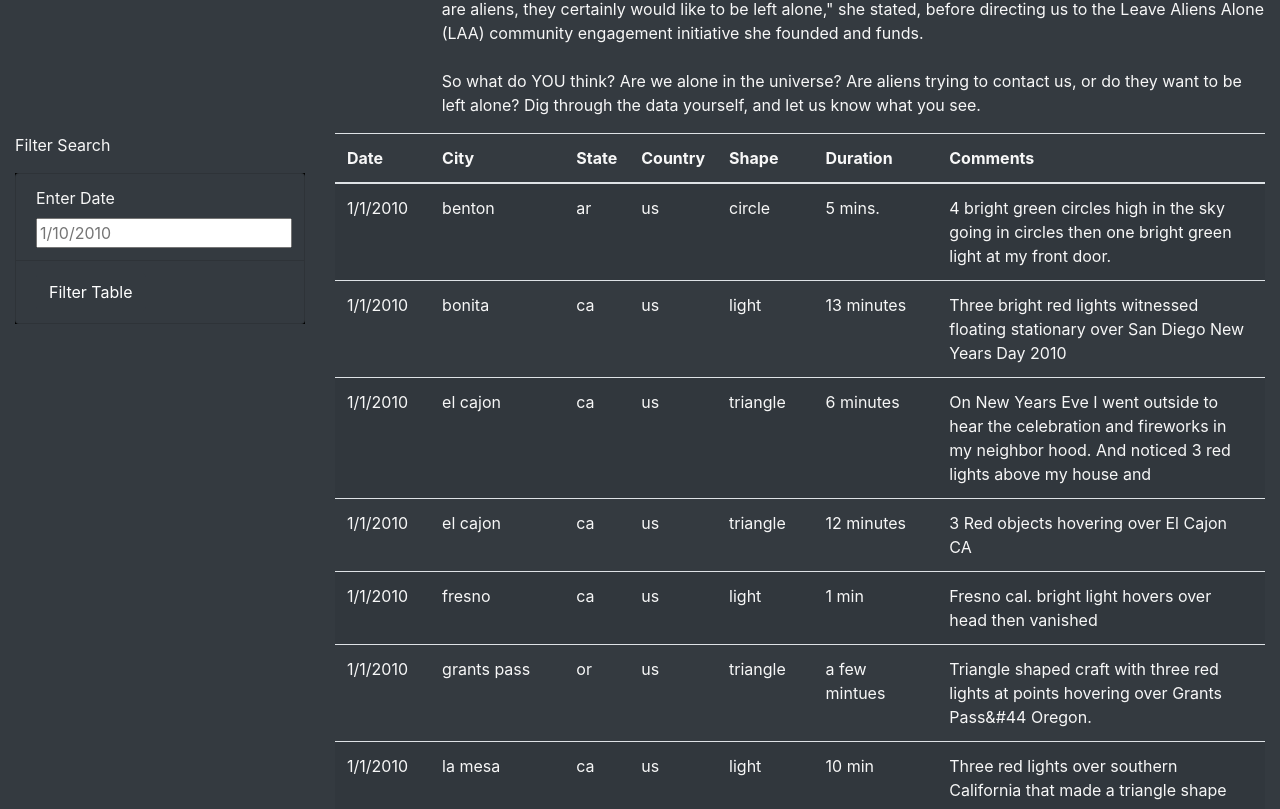
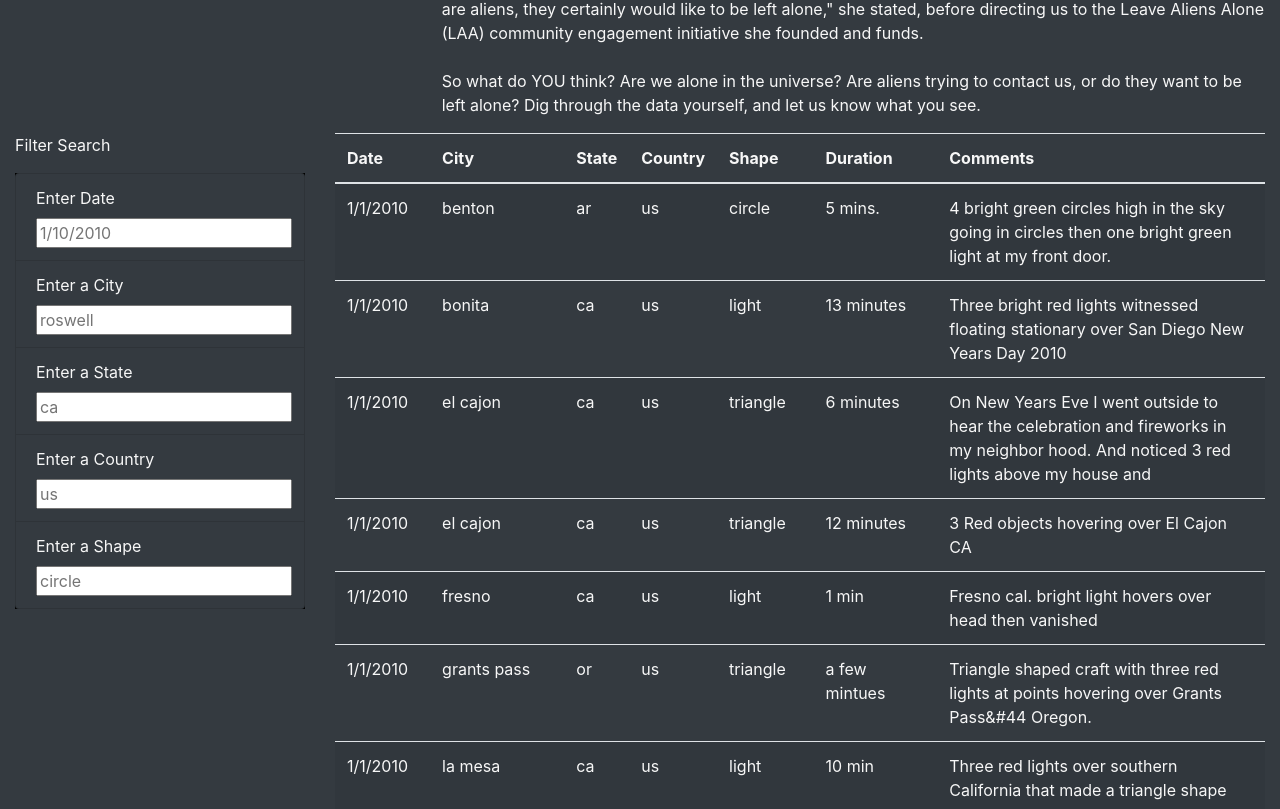
Before and after one commit to mahmud-nobe/UFOs, a plain HTML site: page multiple_filter/index.html in a window 1280 px wide. Shown: the part 606-1415 px from the top of the page. Drawn offline with nearby package versions, Linux system fonts and the light colour scheme.

Commit message:
adding more filters in the webpage

```diff
--- a/multiple_filter/index.html
+++ b/multiple_filter/index.html
@@ -58,7 +58,20 @@
                                 <input type="text" placeholder = '1/10/2010' id="datetime">
                             </li>
                             <li class="list-group-item bg-dark">
-                                <button type="button" id="filter-btn" class="btn btn-dark">Filter Table</button>
+                                <label for="city">Enter a City</label>
+                                <input type="text" placeholder = 'roswell' id="city">
+                            </li>
+                            <li class="list-group-item bg-dark">
+                                <label for="state">Enter a State</label>
+                                <input type="text" placeholder = 'ca' id="state">
+                            </li>
+                            <li class="list-group-item bg-dark">
+                                <label for="country">Enter a Country</label>
+                                <input type="text" placeholder = 'us' id="country">
+                            </li>
+                            <li class="list-group-item bg-dark">
+                                <label for="shape">Enter a Shape</label>
+                                <input type="text" placeholder = 'circle' id="shape">
                             </li>
                         </ul>
                     </form>
```
